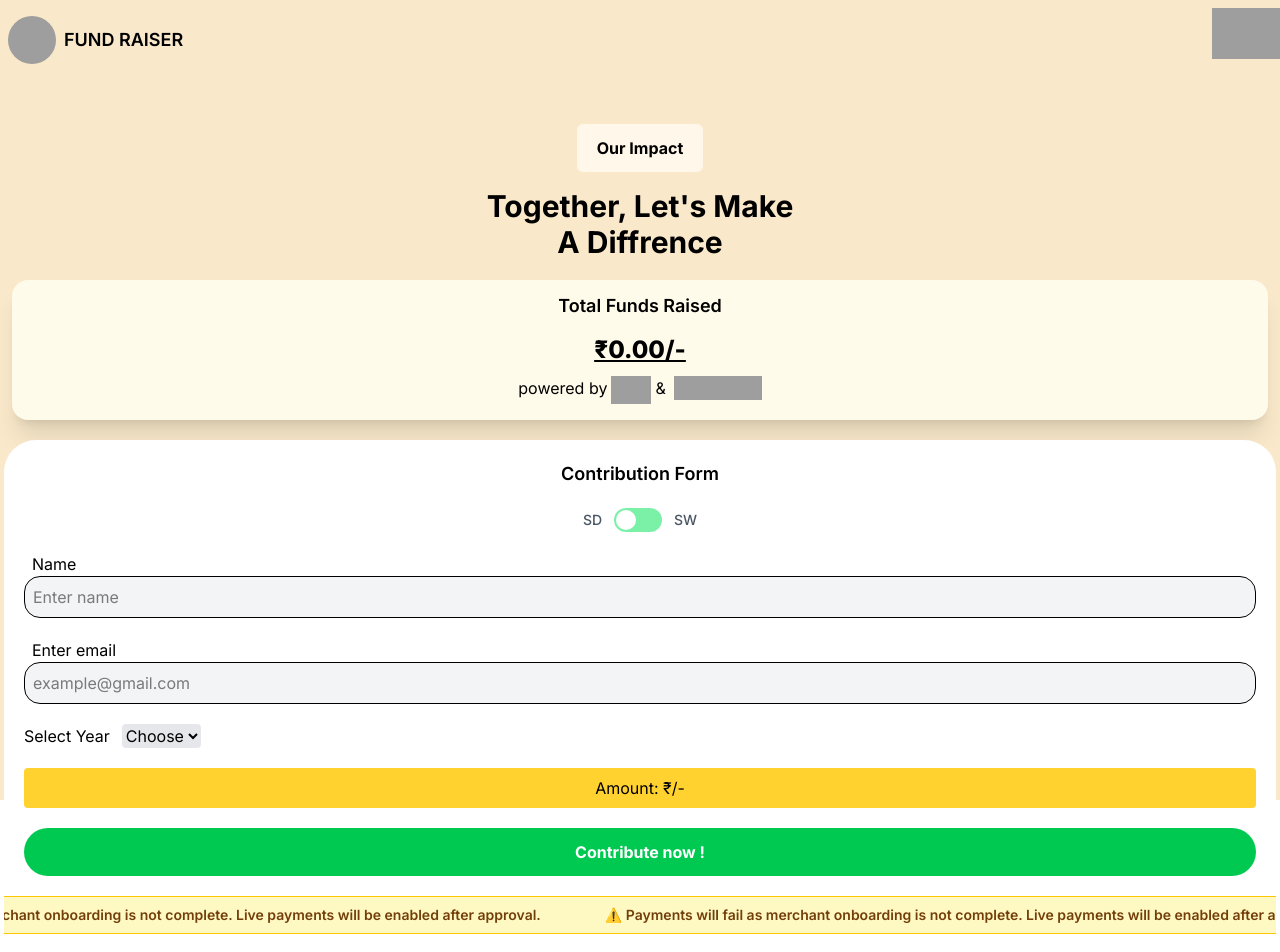
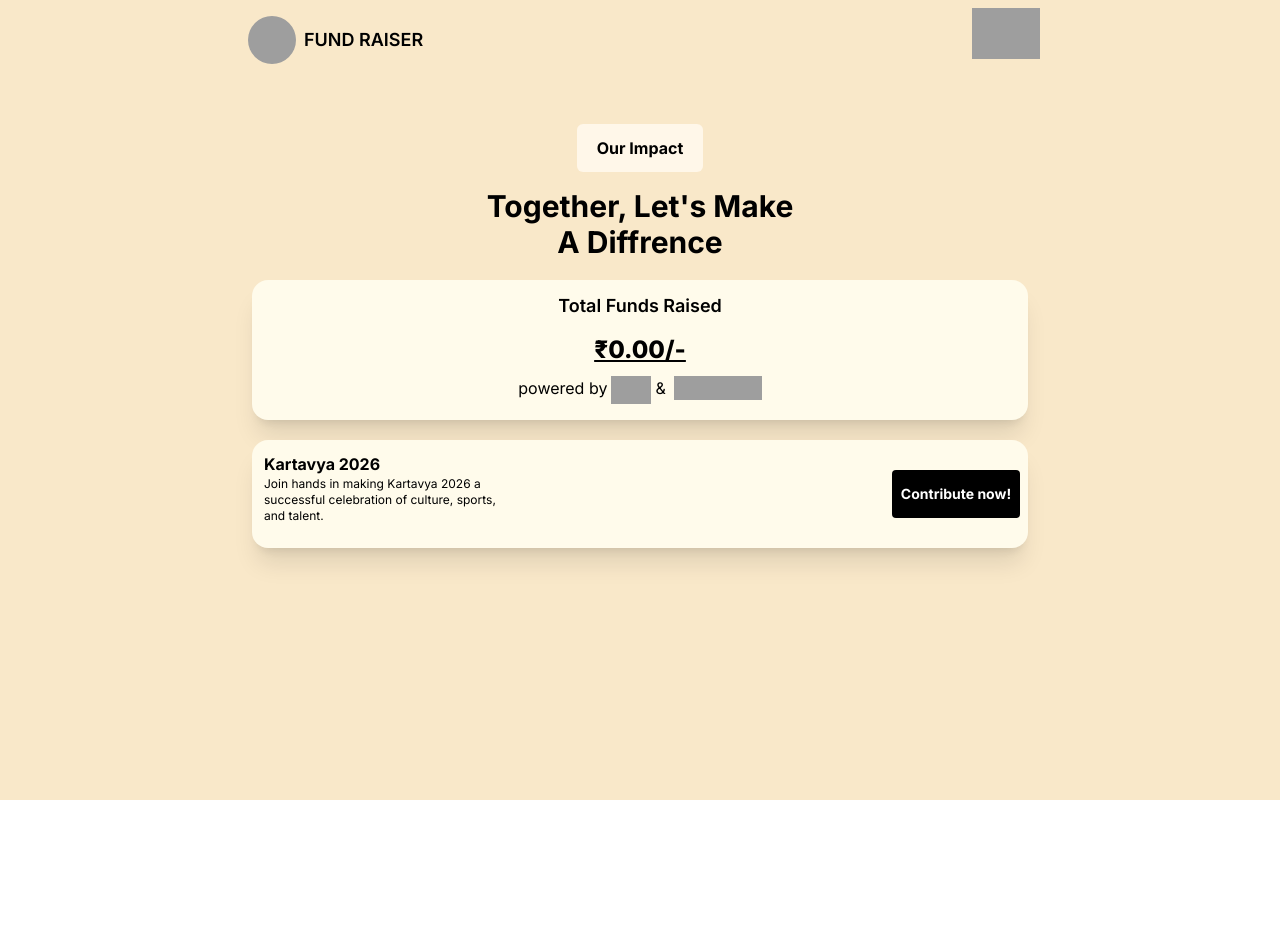
Before and after one commit to alamrumman/Fund-raiser-app, a React (Vite) app in the folder Client/: page / in a window 1280 px wide. Shown: the top 952 px of the page. After the commit the page ends 800 px from the top, so only its background shows below. Built offline with nearby package versions, Linux system fonts and the light colour scheme; grey boxes are pictures that could not be loaded.

Commit message:
Improved pop up UI and make quick redirects as required

```diff
--- a/Client/package.json
+++ b/Client/package.json
@@ -14,6 +14,7 @@
     "@tailwindcss/vite": "^4.1.18",
     "react": "^19.2.0",
     "react-dom": "^19.2.0",
+    "react-router-dom": "^7.13.0",
     "tailwindcss": "^4.1.18"
   },
   "devDependencies": {
--- a/Client/src/Pages/Landingpage.jsx
+++ b/Client/src/Pages/Landingpage.jsx
@@ -25,6 +25,7 @@ function Landingpage() {
   const [year, setYear] = useState("");
   const [email, setEmail] = useState("");
   const [loading, setLoading] = useState(false);
+  const [popup, setPopup] = useState(false);
   const amount = yearAmountMap[year];
 
   const redirectToZaakpay = (paymentData) => {
@@ -59,36 +60,46 @@ function Landingpage() {
   const handleSubmit = async (e) => {
     e.preventDefault();
     setLoading(true);
+
     try {
-      const res = await fetch(
-        "https://fund-raiser-app.onrender.com/api/amount/recalculate-amount",
-        {
-          method: "POST",
-          headers: { "Content-Type": "application/json" },
-          body: JSON.stringify({
-            name,
-            year,
-            isSW,
-            email,
-          }),
-        },
-      );
+      //redirecting for now
+      window.location.href = "https://api.zaakpay.com/api/paymentTransact/V8";
 
-      const data = await res.json();
+      // const res = await fetch(
+      //   "https://fund-raiser-app.onrender.com/api/amount/recalculate-amount",
+      //   {
+      //     method: "POST",
+      //     headers: { "Content-Type": "application/json" },
+      //     body: JSON.stringify({
+      //       name,
+      //       year,
+      //       isSW,
+      //       email,
+      //     }),
+      //   },
+      // );
 
-      if (res.ok && data.success) {
-        redirectToZaakpay(data);
-      } else {
-        alert(data.message || "Unable to initiate payment");
-      }
-      console.log("Response:", data);
+      // const data = await res.json();
+      // console.log("res.ok:", res.ok);
+      // console.log("status:", res.status);
+      // console.log("data:", data);
+
+      // if (res.ok && data.success) {
+      //   redirectToZaakpay(data);
+      // } else {
+      //   alert(data.message || "Unable to initiate payment");
+      // }
+      // console.log("Response:", data);
     } catch (err) {
       console.error("Payment error:", err);
     }
   };
 
   return (
-    <div style={{ background: COLORS.bg }} className="w-full h-screen">
+    <div
+      style={{ background: COLORS.bg }}
+      className="w-full h-screen md:px-30 lg:px-60"
+    >
       <Navbar />
       <div className=" mt-16 flex justify-center ">
         <div className="   px-5 py-3 font-bold bg-[#fff7e9] rounded-md">
@@ -126,15 +137,40 @@ function Landingpage() {
           />
         </div>
       </div>
+      <div className=" h-27 rounded-2xl shadow-xl mt-5 m-3 bg-amber-50 p-1 flex justify-between gap-0  ">
+        <div className="w-65 py-2 px-2 ">
+          <label htmlFor="" className="font-bold text-md">
+            Kartavya 2026
+          </label>
+          <h1 htmlFor="" className="text-xs ">
+            Join hands in making Kartavya 2026 a successful celebration of
+            culture, sports, and talent.
+          </h1>
+        </div>
+        <div className=" text-white flex justify-center items-center p-1">
+          <button
+            onClick={() => setPopup(true)}
+            className="bg-black rounded p-1 w-32 h-12 font-bold text-sm"
+          >
+            Contribute now!
+          </button>
+        </div>
+      </div>
+
+      {popup && (
+        <form
+          onSubmit={handleSubmit}
+          className="fixed inset-0 backdrop-blur-sm bg-opacity-30 z-50 "
+        >
           <div
-        className="mt-5 rounded-4xl m-1 h-full justify-center"
+            className=" rounded-xl m-3 mt-35 h-130 justify-center "
             style={{ background: COLORS.white }}
           >
-        <div className="p-5 font-semibold text-lg flex justify-center">
-          Contribution Form
+            <div className="py-5 px-2 font-semibold text-lg flex justify-between">
+              <div className="w-12"> </div>
+              <div>Contribution Form</div>
+              <button onClick={() => setPopup(false)}> Close </button>
             </div>
-
-        <form onSubmit={handleSubmit}>
             <div className="flex items-center justify-center gap-3">
               <span className="text-sm font-medium text-gray-600">SD</span>
 
@@ -204,20 +240,19 @@ function Landingpage() {
                 {loading ? "Redirecting..." : "Contribute now !"}
               </button>
             </div>
-        </form>
             <div className="w-full overflow-hidden bg-yellow-100 border-y border-yellow-400">
-          <div className="flex w-max animate-[ticker_30s_linear_infinite]">
+              <div className="flex w-max animate-[ticker_20s_linear_infinite]">
                 <span className="px-8 py-2 text-sm font-semibold text-yellow-900 whitespace-nowrap">
-              ⚠️ Payments will fail as merchant onboarding is not complete. Live
-              payments will be enabled after approval.
+                  ⚠️ Payments will fail as merchant onboarding is not complete.
+                  Live payments will be enabled after approval.
                 </span>
                 <span className="px-8 py-2 text-sm font-semibold text-yellow-900 whitespace-nowrap">
-              ⚠️ Payments will fail as merchant onboarding is not complete. Live
-              payments will be enabled after approval.
+                  ⚠️ Payments will fail as merchant onboarding is not complete.
+                  Live payments will be enabled after approval.
                 </span>
                 <span className="px-8 py-2 text-sm font-semibold text-yellow-900 whitespace-nowrap">
-              ⚠️ Payments will fail as merchant onboarding is not complete. Live
-              payments will be enabled after approval.
+                  ⚠️ Payments will fail as merchant onboarding is not complete.
+                  Live payments will be enabled after approval.
                 </span>
               </div>
 
@@ -229,6 +264,8 @@ function Landingpage() {
   `}</style>
             </div>
           </div>
+        </form>
+      )}
     </div>
   );
 }
--- a/Client/src/main.jsx
+++ b/Client/src/main.jsx
@@ -2,6 +2,8 @@ import { StrictMode } from "react";
 import { createRoot } from "react-dom/client";
 import "./index.css";
 import App from "./App.jsx";
+import ReactDOM from "react-dom/client";
+import { BrowserRouter } from "react-router-dom";
 import "@fontsource/inter"; // 400
 import "@fontsource/inter/500.css";
 import "@fontsource/inter/600.css";
@@ -10,6 +12,8 @@ import "@fontsource/inter/800.css";
 
 createRoot(document.getElementById("root")).render(
   <StrictMode>
+      <BrowserRouter>
     <App />
+  </BrowserRouter>
   </StrictMode>,
 );
```
Also changed, not shown: 1 other file (tests, documents, lock files or other folders). Lines whose indentation alone changed are shown as unchanged.
